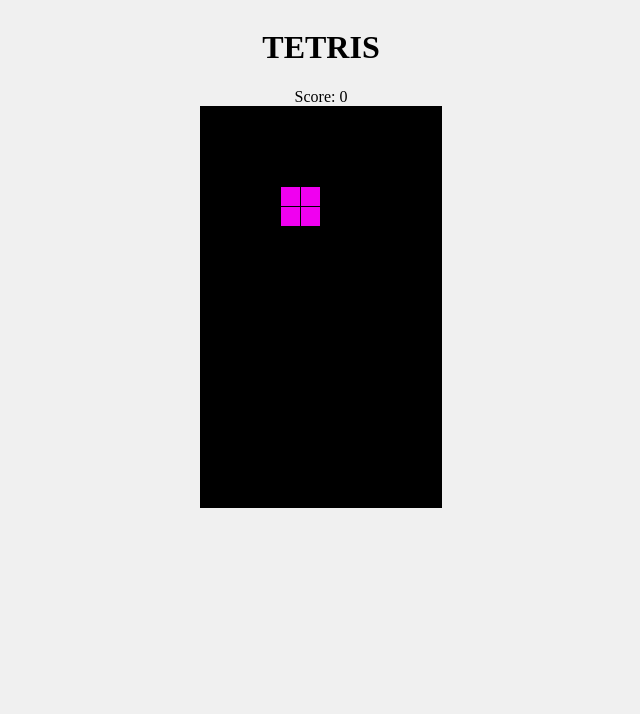
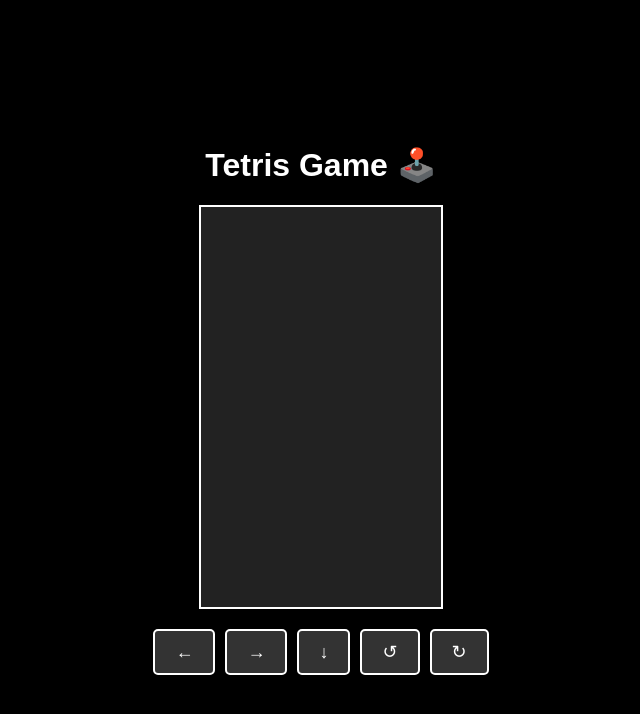
Before and after one commit to wilfauzy/tetris, a plain HTML site: page index.html in a window 1280 px wide. Shown: the whole page, without its empty margins (319-959 px from the left). Drawn offline with Linux system fonts and the light colour scheme.

Commit message:
Update index.html

```diff
--- a/index.html
+++ b/index.html
@@ -1,233 +1,24 @@
 <!DOCTYPE html>
-<html>
+<html lang="en">
 <head>
-    <title>JavaScript Tetris</title>
-    <style>
-        canvas {
-            border: 1px solid black;
-        }
-        body {
-            display: flex;
-            flex-direction: column;
-            align-items: center;
-            background-color: #f0f0f0;
-        }
-    </style>
+  <meta charset="UTF-8">
+  <meta name="viewport" content="width=device-width, initial-scale=1.0">
+  <title>Tetris Game</title>
+  <link rel="stylesheet" href="style.css">
 </head>
 <body>
-    <h1>TETRIS</h1>
-    <div id="score">Score: 0</div>
-    <canvas id="tetris" width="240" height="400"></canvas>
-    <div id="gameOver" style="display: none;">Game Over!<br>Refresh untuk main lagi</div>
+  <h1>Tetris Game 🕹️</h1>
+  <canvas id="tetris"></canvas>
 
-<script>
-const canvas = document.getElementById('tetris');
-const ctx = canvas.getContext('2d');
-const scoreElement = document.getElementById('score');
-const BLOCK_SIZE = 20;
-const BOARD_WIDTH = 10;
-const BOARD_HEIGHT = 20;
-let score = 0;
+  <!-- Tombol Virtual -->
+  <div class="controls">
+    <button id="left">←</button>
+    <button id="right">→</button>
+    <button id="down">↓</button>
+    <button id="rotate-left">↺</button>
+    <button id="rotate-right">↻</button>
+  </div>
 
-// Inisialisasi board
-const board = Array(BOARD_HEIGHT).fill().map(() => Array(BOARD_WIDTH).fill(0));
-
-// Bentuk-bentuk tetromino
-const PIECES = [
-    [[1,1,1,1]], // I
-    [[1,1,1],[0,1,0]], // T
-    [[1,1,1],[1,0,0]], // L
-    [[1,1,1],[0,0,1]], // J
-    [[1,1],[1,1]], // O
-    [[1,1,0],[0,1,1]], // S
-    [[0,1,1],[1,1,0]]  // Z
-];
-
-const COLORS = [
-    '#00f0f0', // cyan
-    '#f0f000', // yellow
-    '#ff8000', // orange
-    '#0000f0', // blue
-    '#f000f0', // purple
-    '#f00000', // red
-    '#00f000'  // green
-];
-
-let currentPiece = null;
-let currentPieceX = 0;
-let currentPieceY = 0;
-let currentColor = '';
-
-// Fungsi untuk membuat piece baru
-function newPiece() {
-    const pieceIdx = Math.floor(Math.random() * PIECES.length);
-    currentPiece = PIECES[pieceIdx];
-    currentColor = COLORS[pieceIdx];
-    currentPieceX = Math.floor(BOARD_WIDTH/2 - currentPiece[0].length/2);
-    currentPieceY = 0;
-
-    if (!canMove(currentPiece, currentPieceX, currentPieceY)) {
-        gameOver();
-    }
-}
-
-// Cek tabrakan
-function canMove(piece, offsetX, offsetY) {
-    for (let y = 0; y < piece.length; y++) {
-        for (let x = 0; x < piece[y].length; x++) {
-            if (piece[y][x]) {
-                const newX = offsetX + x;
-                const newY = offsetY + y;
-                if (
-                    newX < 0 ||
-                    newX >= BOARD_WIDTH ||
-                    newY >= BOARD_HEIGHT ||
-                    (newY >= 0 && board[newY][newX])
-                ) {
-                    return false;
-                }
-            }
-        }
-    }
-    return true;
-}
-
-// Gabungkan piece ke board
-function merge() {
-    for (let y = 0; y < currentPiece.length; y++) {
-        for (let x = 0; x < currentPiece[y].length; x++) {
-            if (currentPiece[y][x]) {
-                board[currentPieceY + y][currentPieceX + x] = currentColor;
-            }
-        }
-    }
-    clearLines();
-    newPiece();
-}
-
-// Rotasi piece
-function rotate() {
-    const rotated = currentPiece[0].map((_, i) =>
-        currentPiece.map(row => row[i]).reverse()
-    );
-    if (canMove(rotated, currentPieceX, currentPieceY)) {
-        currentPiece = rotated;
-    }
-}
-
-// Hapus garis yang penuh
-function clearLines() {
-    let linesCleared = 0;
-    for (let y = BOARD_HEIGHT - 1; y >= 0; y--) {
-        if (board[y].every(cell => cell !== 0)) {
-            board.splice(y, 1);
-            board.unshift(Array(BOARD_WIDTH).fill(0));
-            linesCleared++;
-            y++;
-        }
-    }
-    if (linesCleared > 0) {
-        score += linesCleared * 100;
-        scoreElement.textContent = `Score: ${score}`;
-    }
-}
-
-// Gambar board
-function draw() {
-    ctx.fillStyle = '#000';
-    ctx.fillRect(0, 0, canvas.width, canvas.height);
-
-    // Gambar board
-    for (let y = 0; y < BOARD_HEIGHT; y++) {
-        for (let x = 0; x < BOARD_WIDTH; x++) {
-            if (board[y][x]) {
-                ctx.fillStyle = board[y][x];
-                ctx.fillRect(x * BLOCK_SIZE, y * BLOCK_SIZE, BLOCK_SIZE-1, BLOCK_SIZE-1);
-            }
-        }
-    }
-
-    // Gambar piece saat ini
-    if (currentPiece) {
-        ctx.fillStyle = currentColor;
-        for (let y = 0; y < currentPiece.length; y++) {
-            for (let x = 0; x < currentPiece[y].length; x++) {
-                if (currentPiece[y][x]) {
-                    ctx.fillRect(
-                        (currentPieceX + x) * BLOCK_SIZE,
-                        (currentPieceY + y) * BLOCK_SIZE,
-                        BLOCK_SIZE-1,
-                        BLOCK_SIZE-1
-                    );
-                }
-            }
-        }
-    }
-}
-
-// Game over
-function gameOver() {
-    document.getElementById('gameOver').style.display = 'block';
-    document.removeEventListener('keydown', handleInput);
-}
-
-// Input keyboard
-function handleInput(e) {
-    switch(e.keyCode) {
-        case 37: // Kiri
-            if (canMove(currentPiece, currentPieceX - 1, currentPieceY)) {
-                currentPieceX--;
-            }
-            break;
-        case 39: // Kanan
-            if (canMove(currentPiece, currentPieceX + 1, currentPieceY)) {
-                currentPieceX++;
-            }
-            break;
-        case 40: // Bawah
-            if (canMove(currentPiece, currentPieceX, currentPieceY + 1)) {
-                currentPieceY++;
-            }
-            break;
-        case 38: // Atas (Rotasi)
-            rotate();
-            break;
-        case 32: // Spasi (Drop cepat)
-            while (canMove(currentPiece, currentPieceX, currentPieceY + 1)) {
-                currentPieceY++;
-            }
-            merge();
-            break;
-    }
-}
-
-// Game loop
-let lastTime = 0;
-let dropCounter = 0;
-let dropInterval = 1000;
-
-function update(time = 0) {
-    const deltaTime = time - lastTime;
-    lastTime = time;
-
-    dropCounter += deltaTime;
-    if (dropCounter > dropInterval) {
-        if (canMove(currentPiece, currentPieceX, currentPieceY + 1)) {
-            currentPieceY++;
-        } else {
-            merge();
-        }
-        dropCounter = 0;
-    }
-
-    draw();
-    requestAnimationFrame(update);
-}
-
-// Mulai game
-document.addEventListener('keydown', handleInput);
-newPiece();
-update();
-</script>
+  <script src="tetris.js"></script>
 </body>
 </html>
```
